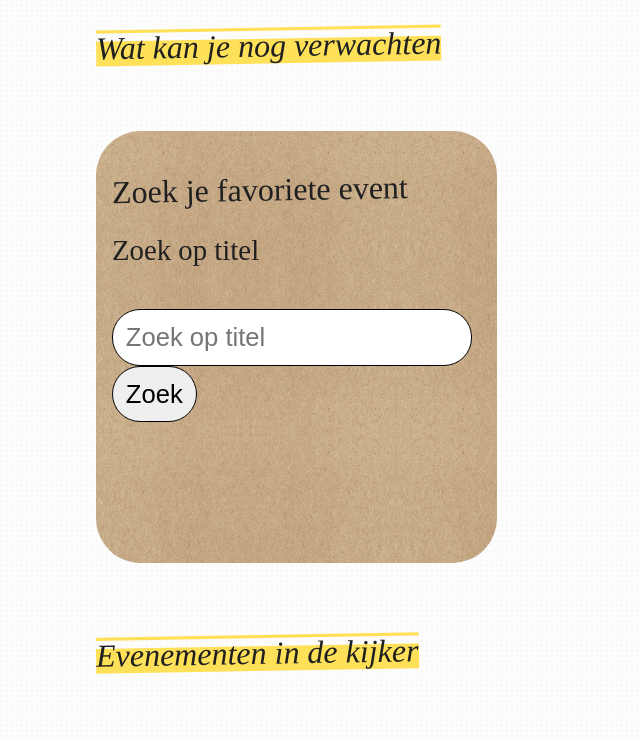
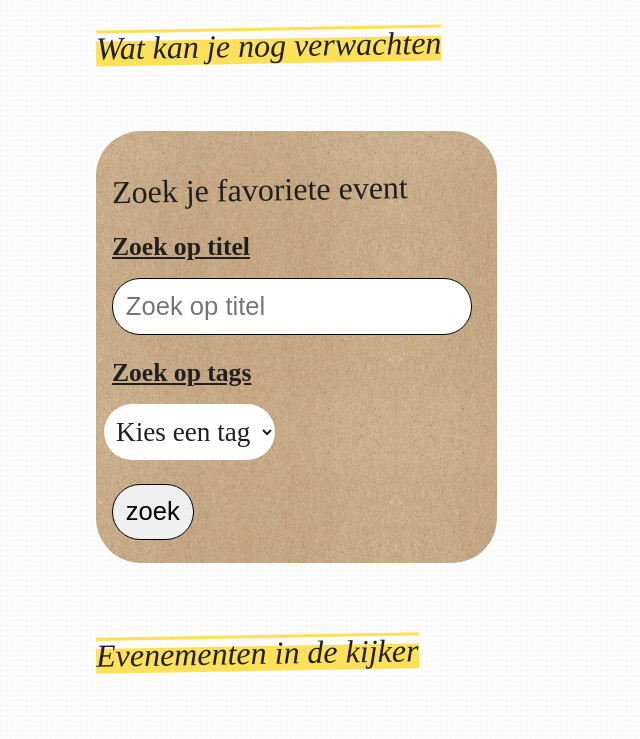
Before and after one commit to lottebijlsma/dokgent, a PHP site: page /?page=events in a window 1280 px wide. Shown: the part 736-1475 px from the top of the page, without its empty margins (0-640 px from the left). Run offline with PHP 8.4, Linux system fonts and the light colour scheme; data that the repository does not hold is empty; some libraries are stand-ins or nearby versions.

Commit message:
:sparkles: Introducing search on tag

```diff
--- a/src/controller/EventsController.php
+++ b/src/controller/EventsController.php
@@ -19,6 +19,9 @@ class EventsController extends Controller {
   public function events() {
     $images = $this->eventDAO->highlights();
     $this->set('images', $images);
+
+    $tags = $this->eventDAO->tags();
+    $this->set('tags', $tags);
 
     $conditions = array();
 
@@ -60,11 +63,14 @@ class EventsController extends Controller {
     // );
 
     //example: search on tag name
-    // $conditions[0] = array(
-    //   'field' => 'tag',
-    //   'comparator' => '=',
-    //   'value' => 'gastvrijheid'
-    // );
+    if (isset($_POST['tag'])) {
+      $conditions[0] = array(
+        'field' => 'tag',
+        'comparator' => '=',
+        'value' => $_POST['tag']
+      );
+    }
+
 
     //example: events ending in may 2017
     // $conditions[0] = array(
--- a/src/css/style.css
+++ b/src/css/style.css
@@ -280,3 +280,25 @@ h3 {
   display: flex;
   justify-content: space-between;
 }
+
+.styled-select select {
+  background-color: white;
+  border-radius: 5rem;
+  font-size: 1.7rem;
+  font-family: Rubik;
+  color: var(--main-black);
+  padding: .5rem;
+  border: 0;
+  height: 3.5rem;
+  margin-top: 0;
+}
+
+.zoeken {
+  margin-top: 5rem;
+}
+
+h4 {
+  text-decoration: underline;
+  margin-bottom: 1rem;
+  margin-top: 1.5rem;
+}
--- a/src/dao/EventDAO.php
+++ b/src/dao/EventDAO.php
@@ -4,6 +4,13 @@ class EventDAO extends DAO {
 
   public function highlights() {
     $sql = "SELECT * FROM `ma3_dok_events` WHERE `highlight` = 1 ORDER BY `start` DESC LIMIT 4";
+    $stmt = $this->pdo->prepare($sql);
+    $stmt->execute();
+    return $stmt->fetchAll(PDO::FETCH_ASSOC);
+  }
+
+  public function tags() {
+    $sql = "SELECT * FROM `ma3_dok_tags`";
     $stmt = $this->pdo->prepare($sql);
     $stmt->execute();
     return $stmt->fetchAll(PDO::FETCH_ASSOC);
--- a/src/view/events/events.php
+++ b/src/view/events/events.php
@@ -7,11 +7,21 @@
       <header>
         <h1>Zoek je favoriete event</h1>
       </header>
-        <h3>Zoek op titel</h3>
       <form action="?page=events" method="post">
+        <h4>Zoek op titel</h3>
         <input type="text" id="search" name="query" placeholder="Zoek op titel" value="">
         <input type="hidden" name="page" value="search">
-        <input type="submit" name="action" value="Zoek">
+
+        <h4>Zoek op tags</h3>
+        <div class='styled-select'>
+          <select class='tag' name='tag' id='tag' placeholder=" een tag">
+            <option value"" disabled selected>Kies een tag</option>
+            <?php foreach ($tags as $tag): ?>
+              <option><?php echo($tag['tag']); ?></option>
+            <?php endforeach; ?>
+          </select>
+        </div>
+        <input class='zoeken' type="submit" name="action" value="zoek">
       </form>
     </div>
     <div class='event'>
```
